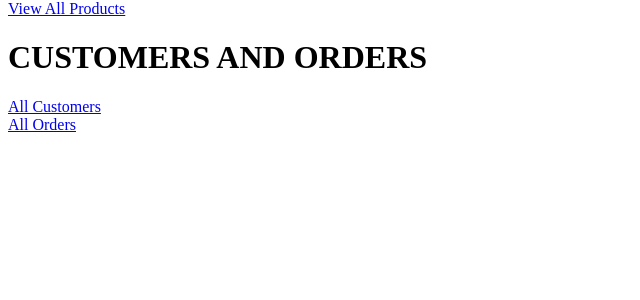
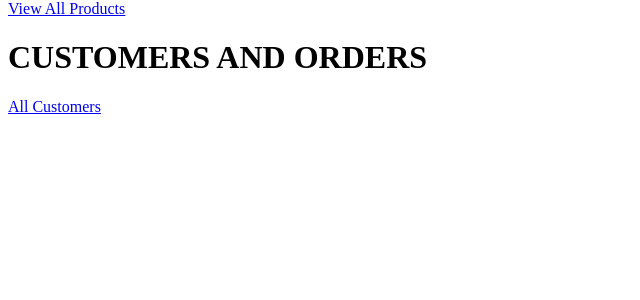
Before and after one commit to KyledeVos/Django_Capstone, a Django app: page /admin_control/ in a window 1280 px wide. Shown: the part 368-668 px from the top of the page, without its empty margins (0-640 px from the left). Run offline with Django 4.2, Linux system fonts and the light colour scheme.

Commit message:
Removed Seperate Orders View for admin - functionality completed in Customer Orders View

```diff
--- a/proj/django_capstone/crafts_by_micks/templates/home_page.html
+++ b/proj/django_capstone/crafts_by_micks/templates/home_page.html
@@ -30,8 +30,6 @@
     <H1>CUSTOMERS AND ORDERS</H1>
 
     <a href="{% url 'crafts_by_micks:all_customers' %}">All Customers</a>
-    <br>
-    <a href="{% url 'crafts_by_micks:all_orders' %}">All Orders</a>
 
 </body>
 
--- a/proj/django_capstone/crafts_by_micks/urls.py
+++ b/proj/django_capstone/crafts_by_micks/urls.py
@@ -57,9 +57,7 @@ urlpatterns = [
     # View All Orders for a Client
     path('<customer_id>/customer_orders/', views.customer_orders, name='customer_orders'),
     # view specific client order
-    path('<order_id>/<customer_id>/<type>/view_order/', views.view_order, name='view_order'),
-    # View all Orders
-    path('all_orders/', views.all_orders, name='all_orders'),
+    path('<order_id>/<customer_id>/<type>/view_order/', views.view_order, name='view_order')
 
 
 ]
--- a/proj/django_capstone/crafts_by_micks/views.py
+++ b/proj/django_capstone/crafts_by_micks/views.py
@@ -1063,7 +1063,3 @@ def view_order(request, order_id, customer_id, type):
     }
 
     return render(request, 'Display/view_order.html', context)
-
-
-def all_orders(request):
-    return render(request, 'Display/all_orders.html')
```
Also changed, not shown: proj/django_capstone/crafts_by_micks/templates/display/all_orders.html (deleted, +0 -9 lines), proj/django_capstone/db.sqlite3.
